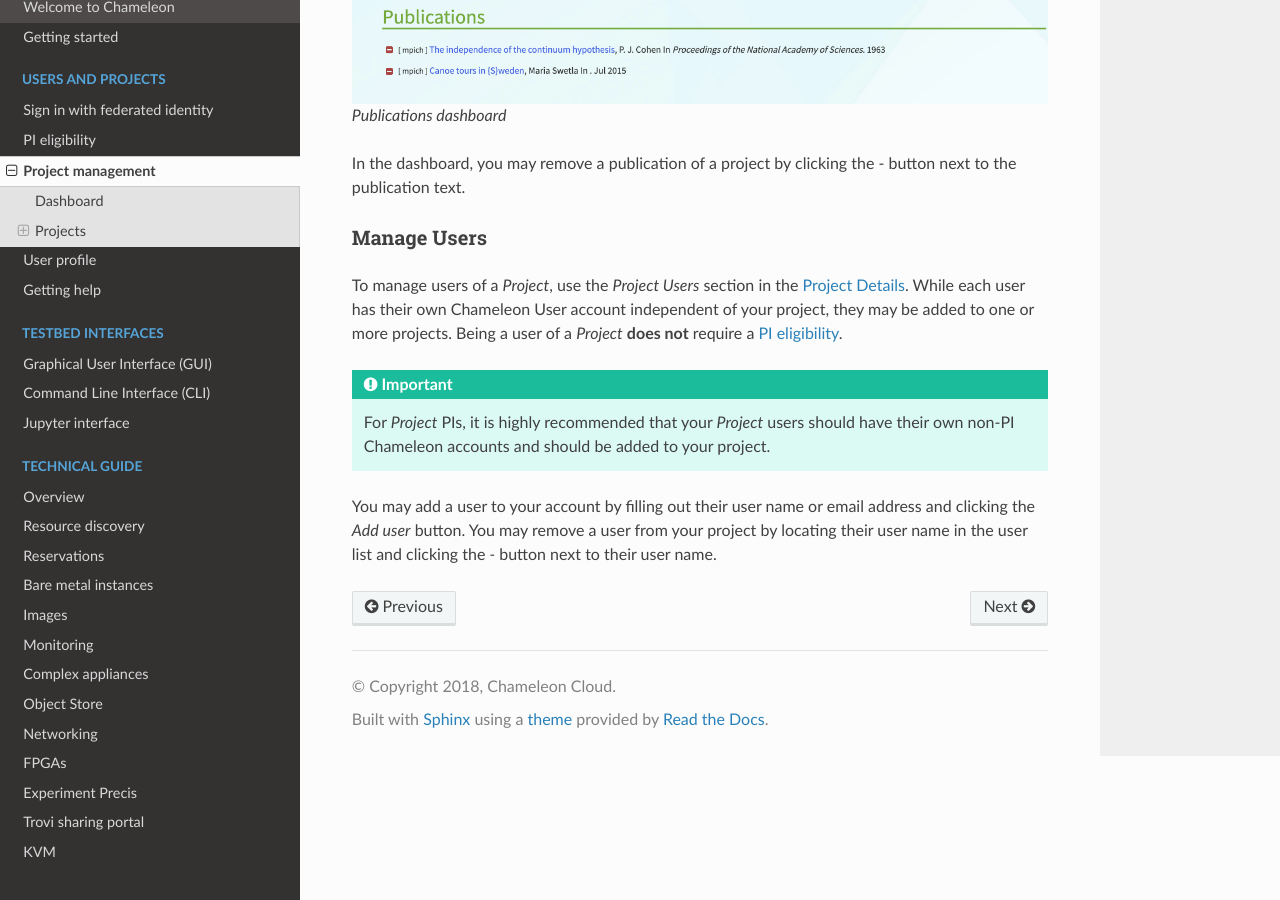
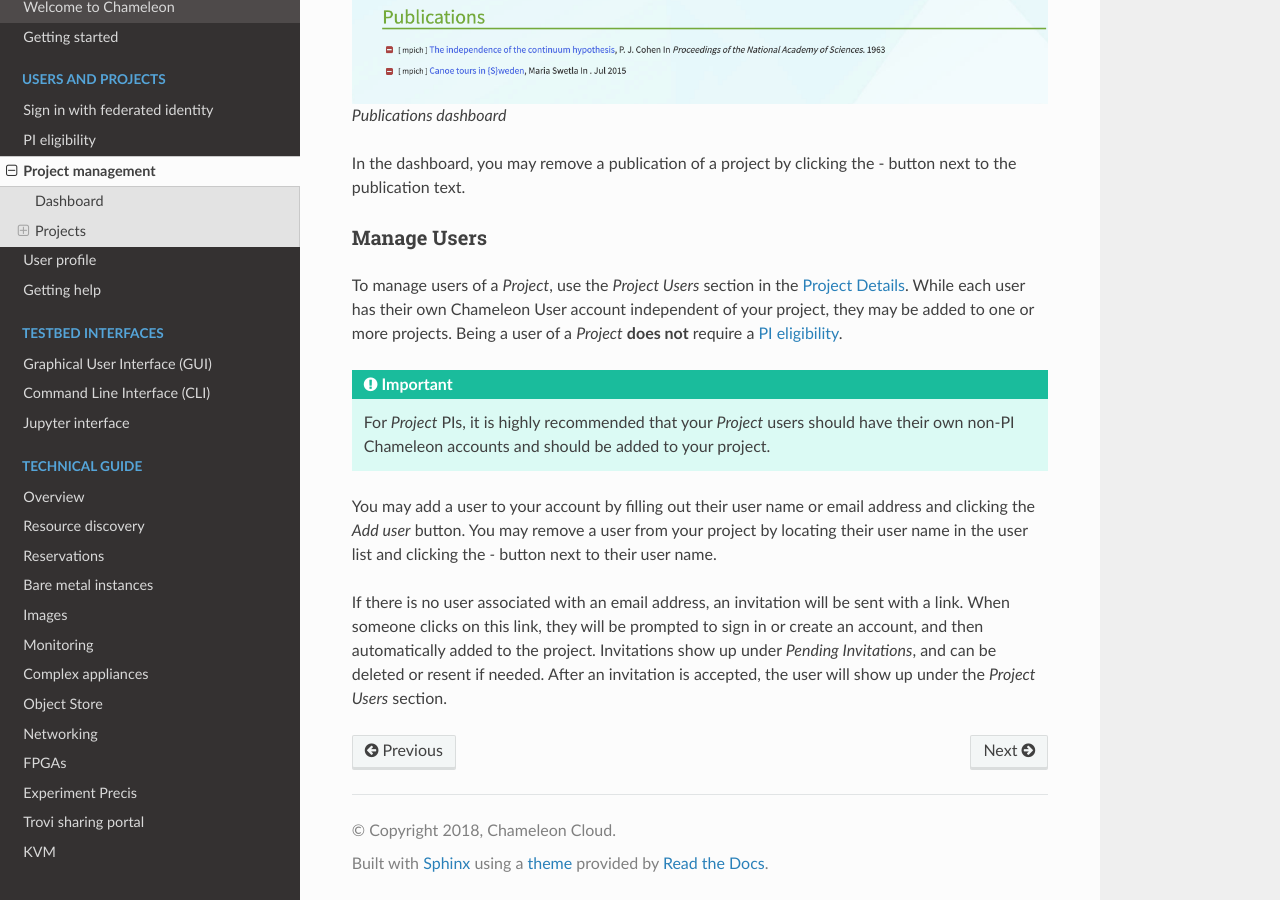
Before and after one commit to ChameleonCloud/docs, a Sphinx documentation site: the page built from source/user/project.rst, in a window 1280 px wide and 900 px high, scrolled down 4181 px. Built offline with Sphinx 7.4.7 and the Read the Docs theme 2.0.0, drawn with Linux system fonts in a browser that asks for light colours; pages that are not in the unit, such as notebooks, are missing from menus.

Commit message:
Add invitation section to project guide

```diff
--- a/source/user/project.rst
+++ b/source/user/project.rst
@@ -150,3 +150,10 @@ You may add a user to your account by filling out their user name or email
 address and clicking the *Add user* button. You may remove a user from your
 project by locating their user name in the user list and clicking the *-* button
 next to their user name.
+
+If there is no user associated with an email address, an invitation will be sent
+with a link. When someone clicks on this link, they will be prompted to sign in
+or create an account, and then automatically added to the project. Invitations
+show up under *Pending Invitations*, and can be deleted or resent if needed.
+After an invitation is accepted, the user will show up under the *Project Users*
+section.
```
